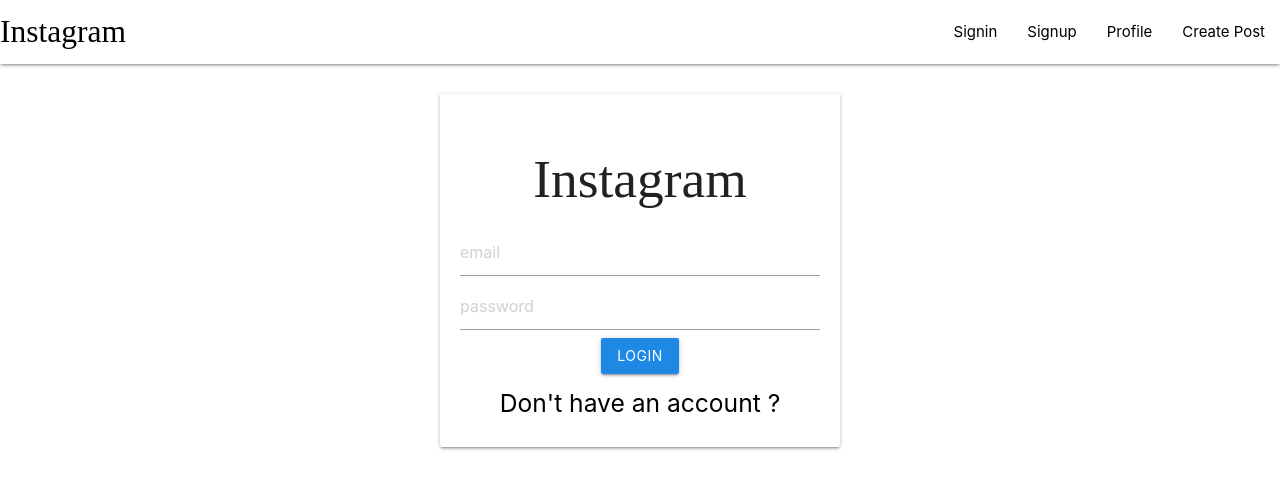
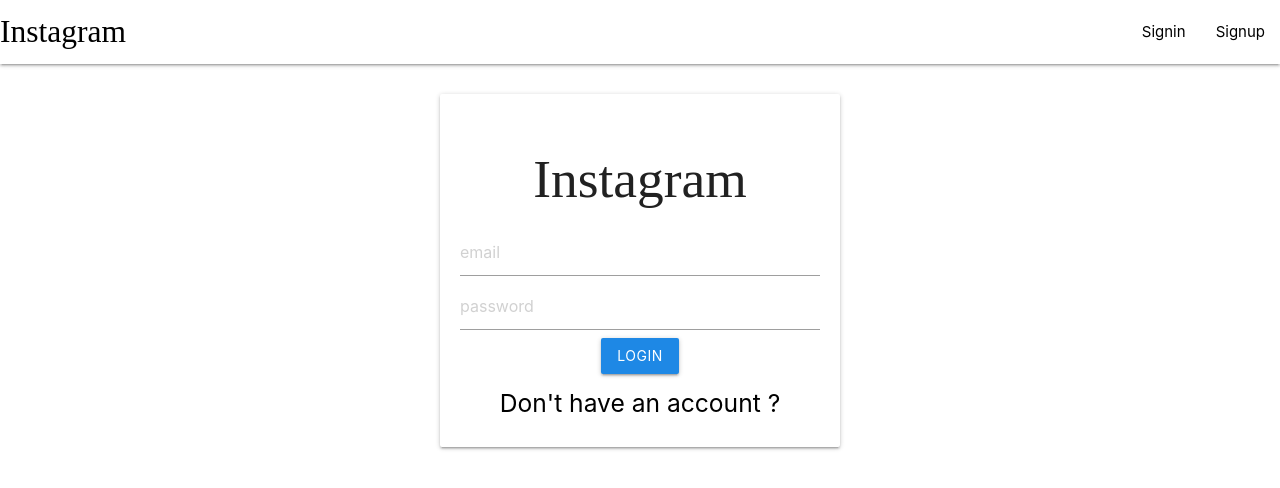
Before and after one commit to thuankiet/Instagram-UI, a React (Create React App) app: page /signin in a window 1280 px wide. Shown: the top 488 px of the page. Built offline with nearby package versions, Linux system fonts and the light colour scheme; a web font is replaced by a local one.

Commit message:
Changing Navigation links on Signin

```diff
--- a/src/components/Navbar.js
+++ b/src/components/Navbar.js
@@ -1,26 +1,40 @@
-import React from "react";
+import React, { useContext } from "react";
 import { Link } from "react-router-dom";
+import { UserContext } from "../App";
 
 const Navbar = () => {
+  const { state, dispatch } = useContext(UserContext);
+  const renderList = () => {
+    if (state) {
+      // have user in localStorage
+      return [
+        <li>
+          <Link to="/profile">Profile</Link>
+        </li>,
+        <li>
+          <Link to="/createpost">Create Post</Link>
+        </li>,
+      ];
+    } else {
+      return [
+        <li>
+          <Link to="/signin">Signin</Link>
+        </li>,
+        <li>
+          <Link to="/signup">Signup</Link>
+        </li>,
+      ];
+    }
+  };
+
   return (
     <nav>
       <div className="nav-wrapper white">
-        <Link to="/" className="brand-logo left">
+        <Link to={state ? "/" : "/signin"} className="brand-logo left">
           Instagram
         </Link>
         <ul id="nav-mobile" className="right">
-          <li>
-            <Link to="/signin">Signin</Link>
-          </li>
-          <li>
-            <Link to="/signup">Signup</Link>
-          </li>
-          <li>
-            <Link to="/profile">Profile</Link>
-          </li>
-          <li>
-            <Link to="/createpost">Create Post</Link>
-          </li>
+          {renderList()}
         </ul>
       </div>
     </nav>
```
